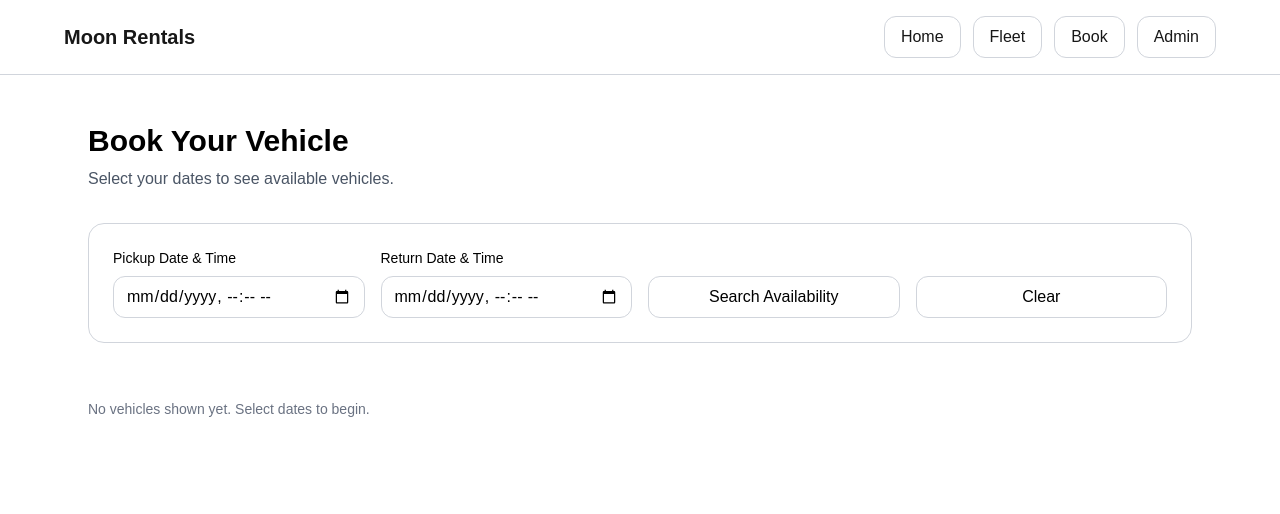
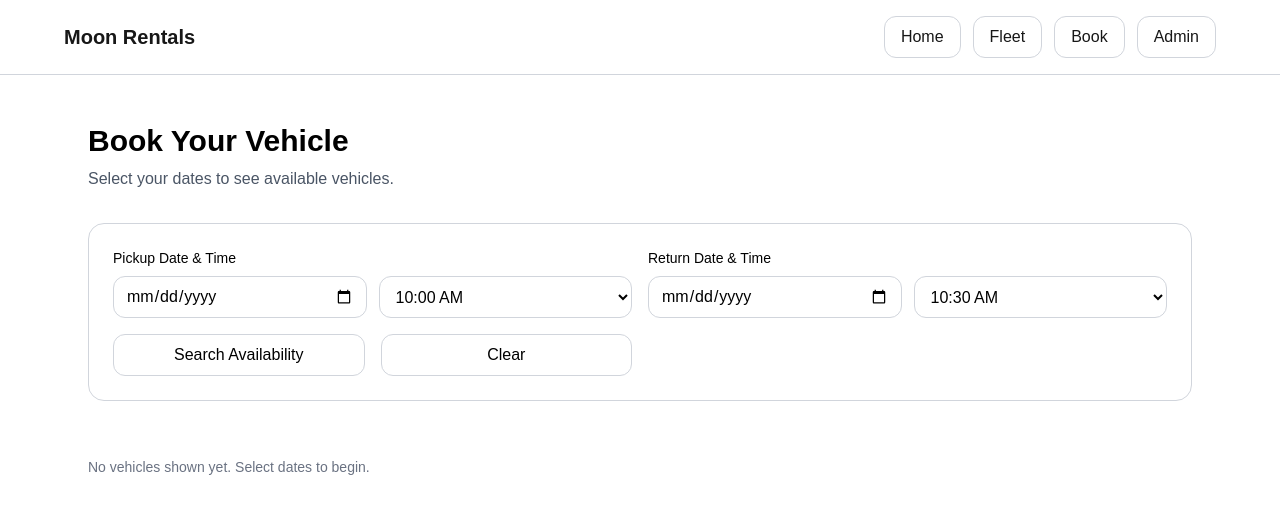
Before and after one commit to jonspad/moon-rentals-booking, a Next.js app in the folder moon-rentals-booking/: page /book in a window 1280 px wide. Shown: the top 514 px of the page. Built offline with nearby package versions, Linux system fonts and the light colour scheme.

Commit message:
Updated date/time to 30 minute intervals on booking (vs each minute).

```diff
--- a/moon-rentals-booking/app/book/page.tsx
+++ b/moon-rentals-booking/app/book/page.tsx
@@ -36,13 +36,72 @@ type VehicleGroupResult = {
   vehicles: Vehicle[];
 };
 
+type TimeOption = {
+  value: string;
+  label: string;
+};
+
+function generateTimeOptions(): TimeOption[] {
+  const options: TimeOption[] = [];
+
+  for (let hour = 0; hour < 24; hour++) {
+    for (const minute of [0, 30]) {
+      const value = `${String(hour).padStart(2, '0')}:${String(minute).padStart(2, '0')}`;
+      const displayHour = hour % 12 === 0 ? 12 : hour % 12;
+      const ampm = hour < 12 ? 'AM' : 'PM';
+      const label = `${displayHour}:${String(minute).padStart(2, '0')} ${ampm}`;
+
+      options.push({ value, label });
+    }
+  }
+
+  return options;
+}
+
+function combineDateAndTime(date: string, time: string): string {
+  if (!date || !time) return '';
+  return `${date}T${time}`;
+}
+
+function formatDateTimeForDisplay(value: string): string {
+  if (!value) return '';
+
+  const parsed = new Date(value);
+  if (Number.isNaN(parsed.getTime())) {
+    return value;
+  }
+
+  return parsed.toLocaleString([], {
+    year: 'numeric',
+    month: 'short',
+    day: 'numeric',
+    hour: 'numeric',
+    minute: '2-digit',
+  });
+}
+
 export default function BookPage() {
-  const [pickupAt, setPickupAt] = useState('');
-  const [returnAt, setReturnAt] = useState('');
+  const timeOptions = useMemo(() => generateTimeOptions(), []);
+
+  const [pickupDate, setPickupDate] = useState('');
+  const [pickupTime, setPickupTime] = useState('10:00');
+  const [returnDate, setReturnDate] = useState('');
+  const [returnTime, setReturnTime] = useState('10:30');
+
   const [vehicles, setVehicles] = useState<Vehicle[]>([]);
   const [hasSearched, setHasSearched] = useState(false);
   const [loading, setLoading] = useState(false);
   const [error, setError] = useState('');
+
+  const pickupAt = useMemo(
+    () => combineDateAndTime(pickupDate, pickupTime),
+    [pickupDate, pickupTime]
+  );
+
+  const returnAt = useMemo(
+    () => combineDateAndTime(returnDate, returnTime),
+    [returnDate, returnTime]
+  );
 
   const invalidDateRange = useMemo(() => {
     if (!pickupAt || !returnAt) return false;
@@ -139,8 +198,10 @@ export default function BookPage() {
   }
 
   function handleClear() {
-    setPickupAt('');
-    setReturnAt('');
+    setPickupDate('');
+    setPickupTime('10:00');
+    setReturnDate('');
+    setReturnTime('10:30');
     setVehicles([]);
     setError('');
     setHasSearched(false);
@@ -158,30 +219,58 @@ export default function BookPage() {
         onSubmit={handleSearch}
         className="mt-8 grid gap-4 rounded-2xl border border-gray-300 p-6 dark:border-gray-700 md:grid-cols-4"
       >
-        <div>
+        <div className="md:col-span-2">
           <label className="mb-2 block text-sm font-medium">
             Pickup Date &amp; Time
           </label>
+          <div className="grid grid-cols-1 gap-3 sm:grid-cols-2">
             <input
-            type="datetime-local"
-            value={pickupAt}
-            onChange={(e) => setPickupAt(e.target.value)}
+              type="date"
+              value={pickupDate}
+              onChange={(e) => setPickupDate(e.target.value)}
               className="w-full rounded-xl border border-gray-300 bg-white px-3 py-2 text-black dark:border-gray-700 dark:bg-gray-900 dark:text-white"
               required
             />
+            <select
+              value={pickupTime}
+              onChange={(e) => setPickupTime(e.target.value)}
+              className="w-full rounded-xl border border-gray-300 bg-white px-3 py-2 text-black dark:border-gray-700 dark:bg-gray-900 dark:text-white"
+              required
+            >
+              {timeOptions.map((option) => (
+                <option key={`pickup-${option.value}`} value={option.value}>
+                  {option.label}
+                </option>
+              ))}
+            </select>
+          </div>
         </div>
 
-        <div>
+        <div className="md:col-span-2">
           <label className="mb-2 block text-sm font-medium">
             Return Date &amp; Time
           </label>
+          <div className="grid grid-cols-1 gap-3 sm:grid-cols-2">
             <input
-            type="datetime-local"
-            value={returnAt}
-            onChange={(e) => setReturnAt(e.target.value)}
+              type="date"
+              value={returnDate}
+              onChange={(e) => setReturnDate(e.target.value)}
               className="w-full rounded-xl border border-gray-300 bg-white px-3 py-2 text-black dark:border-gray-700 dark:bg-gray-900 dark:text-white"
               required
             />
+            <select
+              value={returnTime}
+              onChange={(e) => setReturnTime(e.target.value)}
+              className="w-full rounded-xl border border-gray-300 bg-white px-3 py-2 text-black dark:border-gray-700 dark:bg-gray-900 dark:text-white"
+              required
+            >
+              {timeOptions.map((option) => (
+                <option key={`return-${option.value}`} value={option.value}>
+                  {option.label}
+                </option>
+              ))}
+            </select>
+          </div>
         </div>
 
         <div className="flex items-end">
@@ -215,8 +304,9 @@ export default function BookPage() {
 
       {hasSearched && !error && !loading && (
         <p className="mt-4 text-sm text-gray-600 dark:text-gray-300">
-          Search results for <span className="font-medium">{pickupAt}</span> to{' '}
-          <span className="font-medium">{returnAt}</span>
+          Search results for{' '}
+          <span className="font-medium">{formatDateTimeForDisplay(pickupAt)}</span> to{' '}
+          <span className="font-medium">{formatDateTimeForDisplay(returnAt)}</span>
         </p>
       )}
 
@@ -244,15 +334,12 @@ export default function BookPage() {
               {group.seats} seats • {group.transmission}
             </p>
 
-            <p className="mt-3 text-xl font-bold">
-              From ${group.pricePerDay}/day
-            </p>
+            <p className="mt-3 text-xl font-bold">From ${group.pricePerDay}/day</p>
 
             <p className="mt-3 text-sm text-gray-700 dark:text-gray-300">{group.description}</p>
 
             <p className="mt-3 text-sm text-gray-700 dark:text-gray-300">
-              <span className="font-medium">Available units:</span>{' '}
-              {group.availableCount}
+              <span className="font-medium">Available units:</span> {group.availableCount}
             </p>
 
             <p className="mt-1 text-sm text-gray-700 dark:text-gray-300">
--- a/moon-rentals-booking/data/bookings.json
+++ b/moon-rentals-booking/data/bookings.json
@@ -151,6 +151,17 @@
     "fullName": "Paul Hogge",
     "email": "paul.hogge@gmail.com",
     "phone": "7576045402",
-    "status": "pending"
+    "status": "cancelled"
+  },
+  {
+    "id": 15,
+    "createdAt": "2026-03-31T19:34:40.305Z",
+    "vehicleId": 4,
+    "pickupAt": "2026-03-31T15:33",
+    "returnAt": "2026-04-01T15:33",
+    "fullName": "Paul Hogge",
+    "email": "paul.hogge@gmail.com",
+    "phone": "7576045402",
+    "status": "cancelled"
   }
 ]
```
Lines whose indentation alone changed are shown as unchanged.
